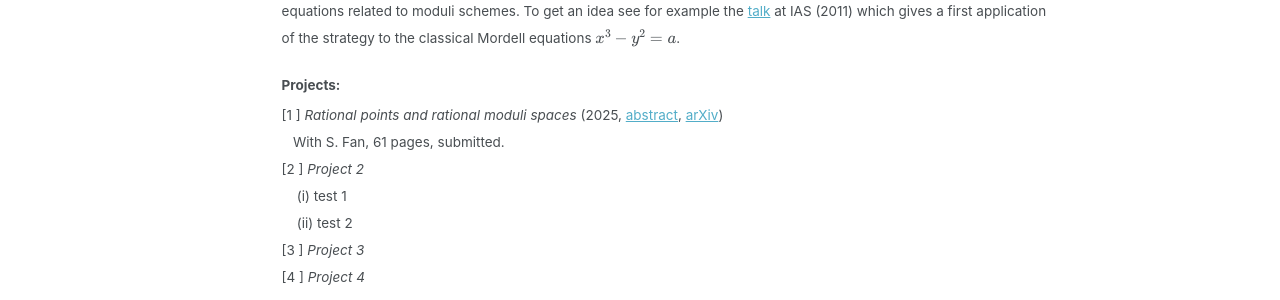
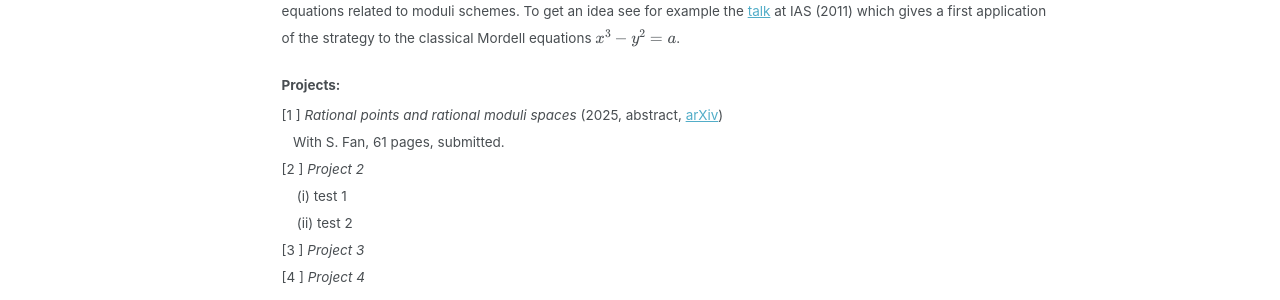
Before and after one commit to rafaelvonkanel/rafaelvonkanel.github.io, a Jekyll site: the page built from _pages/research.md, in a window 1280 px wide. Shown: the part 222-522 px from the top of the page. Built offline with Jekyll 4.4.1, drawn with Linux system fonts in a browser that asks for light colours; a script that is not in the unit is left out.

```diff
--- a/_pages/research.md
+++ b/_pages/research.md
@@ -8,11 +8,9 @@ author_profile: false
 #### Diophantine equations and moduli schemes
 
 <small>Since 2011 my research focuses on the development of an effective strategy (surveyed in [2]) for solving Diophantine equations related to moduli schemes. To get an idea see for example the [talk](www.ias.edu/video/short/vonkenel) at IAS (2011) which gives a first application of the strategy to the classical Mordell equations \\(x^3-y^2=a\\).</small>
-
 #### Projects:
-
 <small>
-[1 ] *Rational points and rational moduli spaces* (2025, [abstract](../_research/proj1.md), [arXiv](https://arxiv.org/pdf/2501.17155))
+[1 ] *Rational points and rational moduli spaces* (2025, abstract<!--(../_research/proj1.md)-->, [arXiv](https://arxiv.org/pdf/2501.17155))
 &nbsp;&nbsp; With S. Fan, 61 pages, submitted.
 [2 ] *Project 2*
 &nbsp;&nbsp;&nbsp; (i) test 1
```
